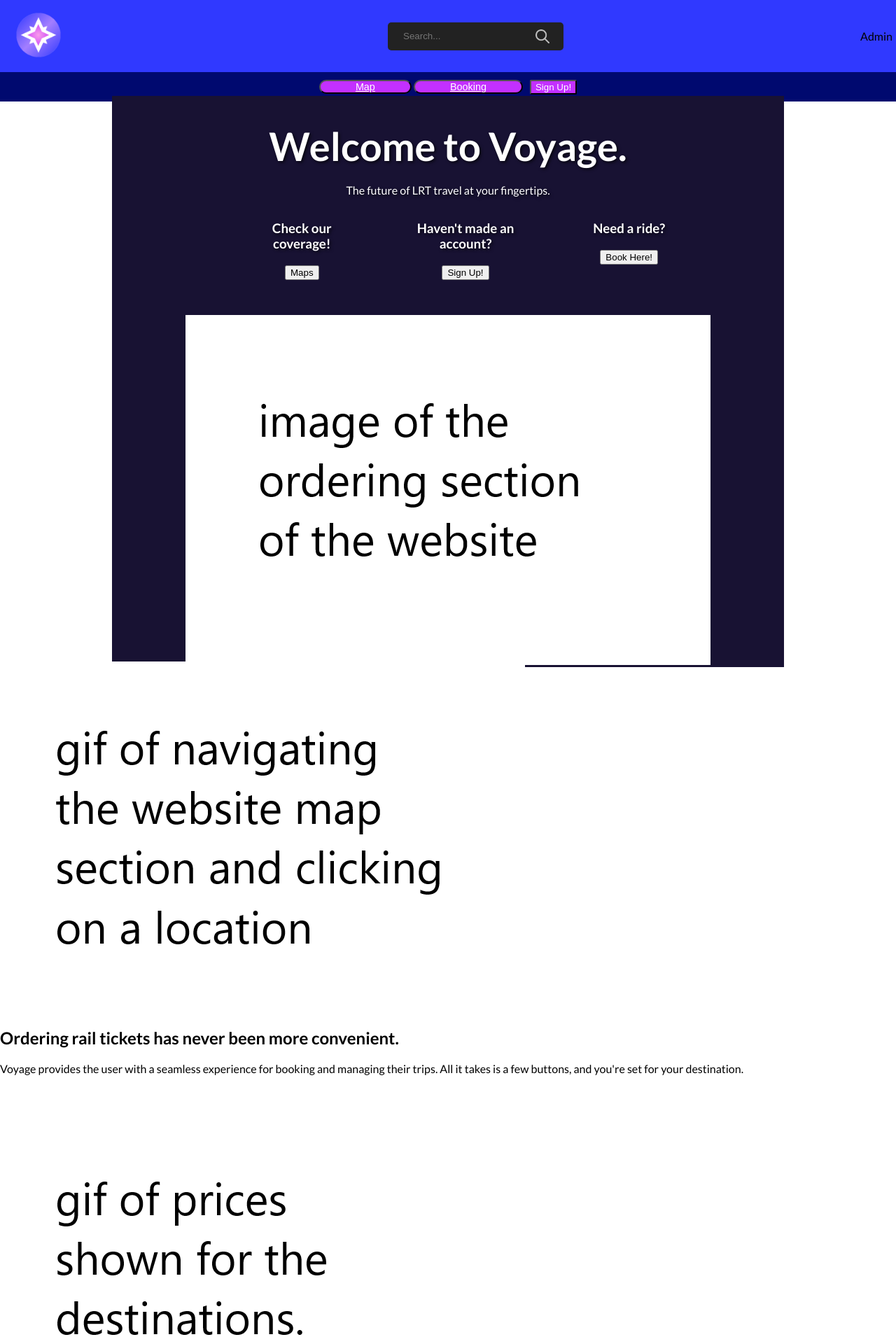
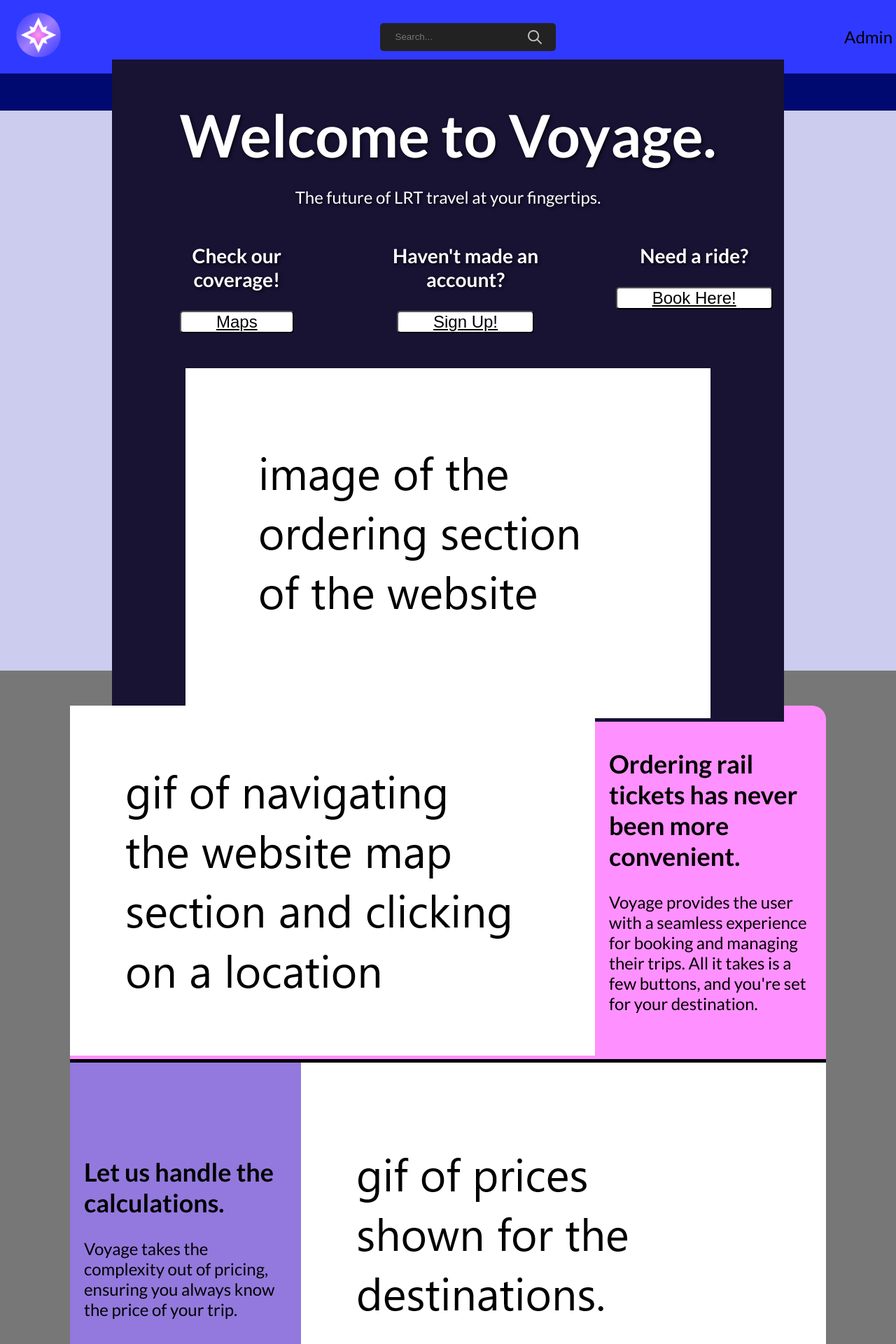
Before and after one commit to zyumouse/Voyage, a PHP site: page / in a window 1280 px wide. Shown: the top 1920 px of the page at 70% size. Run offline with PHP 8.4, Linux system fonts and the light colour scheme.

Commit message:
css update 4

```diff
--- a/index.html
+++ b/index.html
@@ -69,6 +69,7 @@
                 <p>Voyage provides the user with a seamless experience for booking and managing their trips. All it takes is a few buttons, and you're set for your destination.</p>
             </div>
         </div>
+        <div class = "divide"></div>
         <div class = "thing2">
             <div class = "thing2Image">
                 <img src = "./pics/placeholder3.png" alt = "gif of the price of the tickets">
@@ -78,6 +79,7 @@
                 <p>Voyage takes the complexity out of pricing, ensuring you always know the price of your trip.</p>
             </div>
         </div>
+        <div class = "divide"></div>
         <div class = "thing3">
             <div class = "thing3Image">
                 <img src = "./pics/placeholder4.png" alt = "gif of removing the tickets">
@@ -89,7 +91,7 @@
         </div>
     </div>
     <div class = "mainbottomtext">
-        <h1>Can't wait to get started?</h1>
+        <h1 class = "gradientbottomtext">Can't wait to get started?</h1>
         <button class="aboutv3" onclick="location.href='signupredir.html';" style="cursor:pointer;">Begin by signing up here.</button>
     </div>
     <div class = "mainbottomimage">
@@ -103,9 +105,11 @@
             </ul>
         </div>
         <div class = "footerRight">
-            <h2 class = "footerRighttext">Follow Us</h2>
-            <img src = "./pics/Icon/discord.png" alt = "discord" onclick="location.href='https://discord.gg/BSxnSfRn';" style="cursor:pointer;">
-            <img src = "./pics/Icon/instagram.webp" alt = "instagram" onclick="location.href='https://www.instagram.com/voyagingmouse?igsh==MXAxazQxb3Zxdnk3NQ==';" style="cursor:pointer;">
+            <h5 class = "footerRighttext">Follow Us</h5>
+            <div class ="footerIcons">
+                <img src = "./pics/Icon/discord.png" alt = "discord" onclick="location.href='https://discord.gg/BSxnSfRn';" style="cursor:pointer;">
+                <img src = "./pics/Icon/instagram.webp" alt = "instagram" onclick="location.href='https://www.instagram.com/voyagingmouse?igsh==MXAxazQxb3Zxdnk3NQ==';" style="cursor:pointer;">
+            </div>
         </div>
     </div>
 </body>
--- a/style.css
+++ b/style.css
@@ -6,6 +6,7 @@ body{
     font-family: 'Lato', sans-serif;
     margin: 0;
     padding: 0;
+    font-size: 24px;
 }
 
 nav{
@@ -65,9 +66,17 @@ nav{
 
 .aboutSpecialCase{
     color: #fff;
-    background-color: #c330ff;
+    background-color: #444499;
+    transition-duration: 0.4s;
     border-radius: 2px;
+    font-size: 90%;
 }
+
+.aboutSpecialCase:hover{
+    color: #444499;
+    background-color: #fff;
+}
+
 
 .searchInput{
     background-color: transparent;
@@ -81,7 +90,7 @@ nav{
     align-items: center;
     justify-content: center;
     height: 100vh;
-    background-color: #fff;
+    background-color: #cce;
     background-size: cover;
     background-position: center;
     color: #fff;
@@ -117,3 +126,166 @@ nav{
     flex: 1;
     padding: 0 0 50px 50px;
 }
+
+.aboutv2{
+    color: #000;
+    text-decoration: underline;
+    font-size: 100%;
+    transition-duration: 0.4s;
+    padding:0 50px;
+    border-radius: 5px;
+    background-color: #fff;
+    max-height: 100%;
+    width: auto;
+
+}
+
+.aboutv2:hover{
+    color: #fff;
+    background-color: #c330ff;
+}
+
+.missionandvision{
+    align-items: center;
+    justify-content: center;
+    gap: 20px;
+    padding: 50px 100px;
+    background-color: #777;
+}
+
+.thing1{
+    align-items: center;
+    display: flex;
+    flex-direction: row;
+    background-color: #ff90ff;
+    border-radius: 20px 20px 0 0;
+}
+
+.thing1Text{
+    max-width: 50%;
+    height: auto;
+    margin-bottom: 10px;
+    padding: 20px;
+}
+
+.thing1img{
+    max-width: 50%;
+    height: auto;
+    padding: 20px;
+}
+
+.thing2{
+    align-items: center;
+    display: flex;
+    flex-direction: row-reverse;
+    background-color: #9379dd;
+}
+
+.thing2Text{
+    max-width: 50%;
+    height: auto;
+    margin-bottom: 10px;
+    padding: 20px;
+}
+
+.thing2img{
+    max-width: 50%;
+    height: auto;
+    padding: 20px;
+}
+
+
+.divide{
+    border-bottom: solid 5px #000;
+}
+
+.thing3{
+    align-items: center;
+    display: flex;
+    flex-direction: row;
+    background-color: #7079ff;
+    border-radius: 0 0 20px 20px;
+}
+
+.thing3Text{
+    max-width: 50%;
+    height: auto;
+    margin-bottom: 10px;
+    padding: 20px;
+}
+
+.thing3img{
+    max-width: 50%;
+    height: auto;
+    padding: 20px;
+}
+
+.gradientbottomtext{
+    background: -webkit-linear-gradient( right, #3039ff, #a580ff);
+    -webkit-background-clip: text;
+    -webkit-text-fill-color: transparent;
+}
+
+.mainbottomtext{
+    background-color: #333;
+    text-align: center;
+    padding: 20px;
+}
+
+.aboutv3{
+    color: #000;
+    text-decoration: underline;
+    font-size: 100%;
+    transition-duration: 0.4s;
+    padding:0 50px;
+    border-radius: 5px;
+    background-image: linear-gradient(to bottom, #f390ff, #a580ff);
+    max-height: 100%;
+    width: auto;
+}
+
+.aboutv3:hover{
+    color: #fff;
+    background-image: linear-gradient(to bottom, #a580ff, #f390ff);
+}
+
+.mainbottomimage{
+    max-width: 100%;
+    height: auto;
+    align-items: center;
+}
+
+.footer{
+    background-color: #333;
+    color: #fff;
+    display: flex;
+    padding: 0 200px;
+    align-items: center;
+    justify-content: space-between;
+
+}
+.footerleft{
+    flex: 2 1 0%;
+}
+
+.footerright{
+    flex: 1 1 0%;
+    align-items: center;
+    justify-content: flex-end;
+}
+
+.footerIcons{
+    display: flex;
+    gap: 20px;
+    align-items: center;
+    justify-content: center;
+    margin-bottom: 10px;
+}
+
+a{
+    color: #ccf;
+}
+
+a:hover{
+    color: #fff;
+}
```
